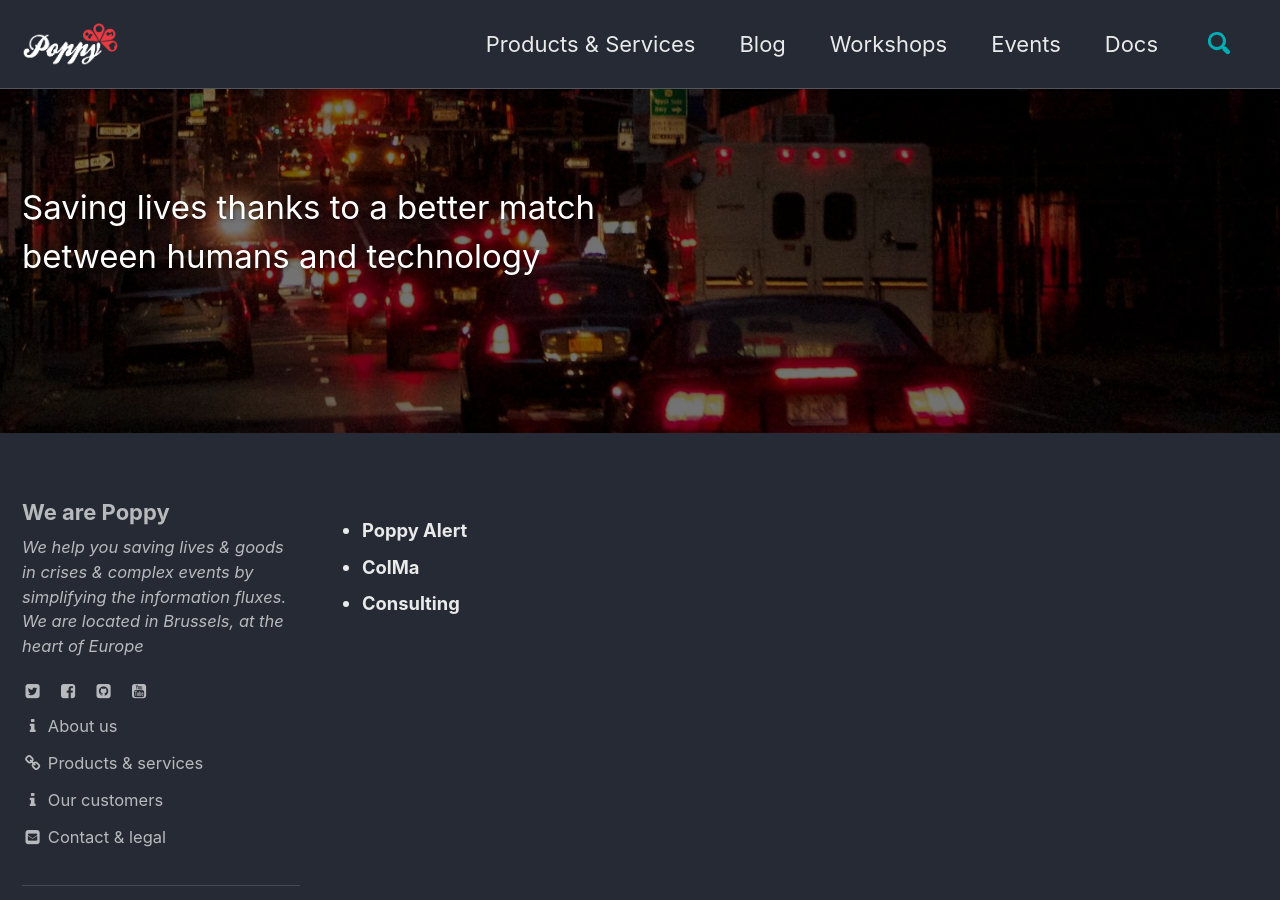
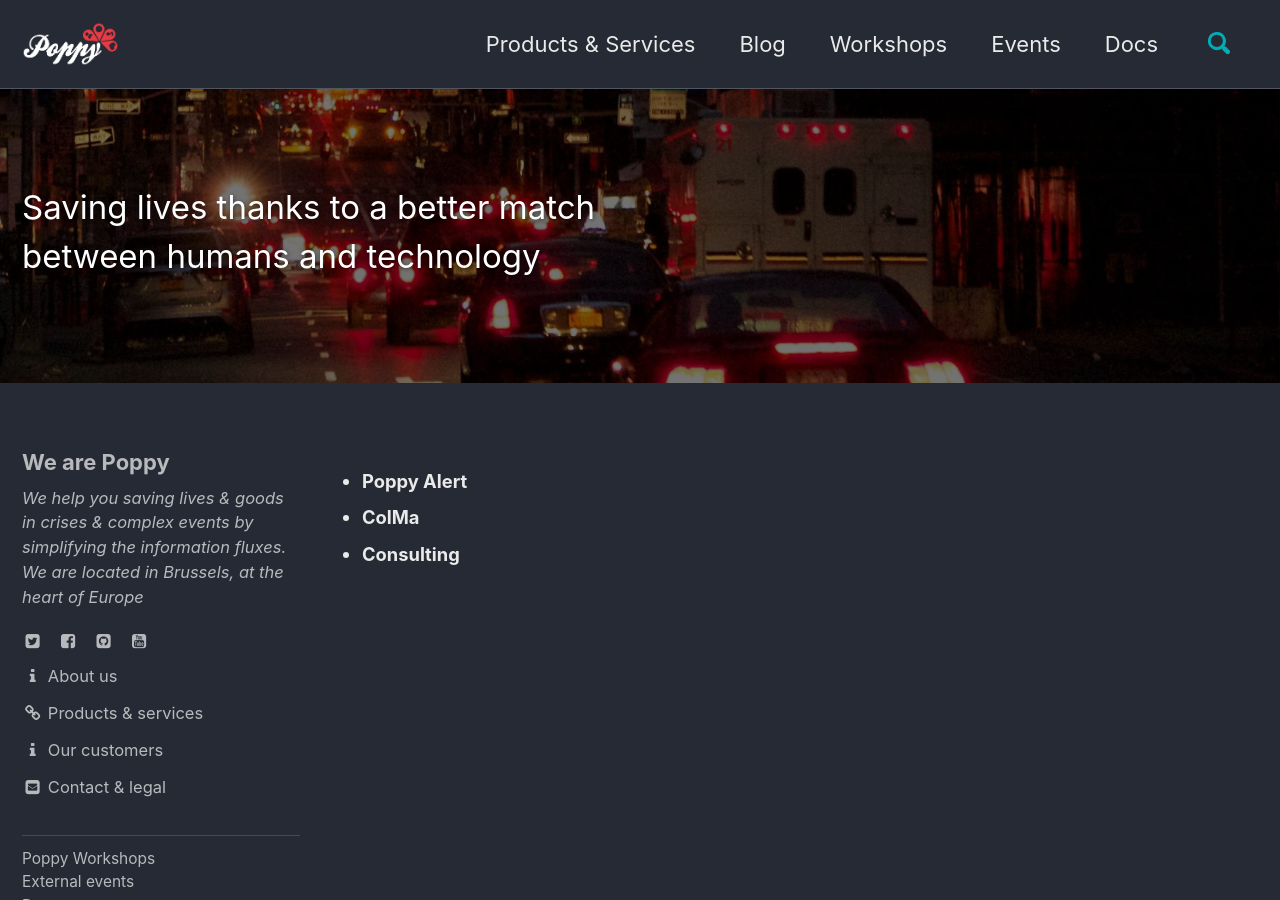
Before and after one commit to ccloquet/ccloquet.github.io, a Jekyll site: the page built from _pages/products_and_services.html, in a window 1280 px wide and 900 px high. Built offline with Jekyll 4.4.1, drawn with Linux system fonts in a browser that asks for light colours; cached includes are drawn as plain includes.

Commit message:
Update products_and_services.html

```diff
--- a/_pages/products_and_services.html
+++ b/_pages/products_and_services.html
@@ -2,7 +2,7 @@
 layout: single
 share: false
 author_profile: true
-excerpt: "<span style='font-size:larger'>Saving lives thanks to a better match<br>between humans and technology<br><br></span>"
+excerpt: "<span style='font-size:larger'>Saving lives thanks to a better match<br>between humans and technology<br></span>"
 header:
   overlay_image: /images/header.jpg
   overlay_filter: 0.55 # same as adding an opacity of 0.5 to a black background
```
